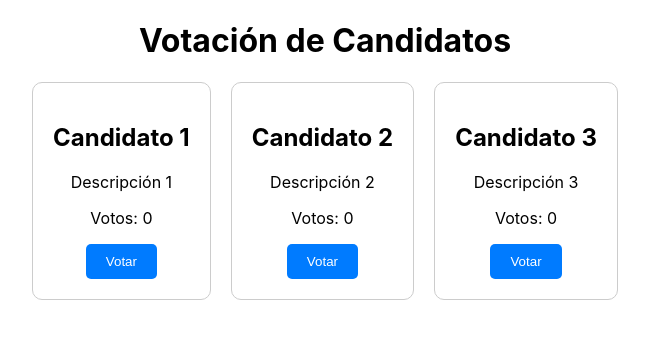
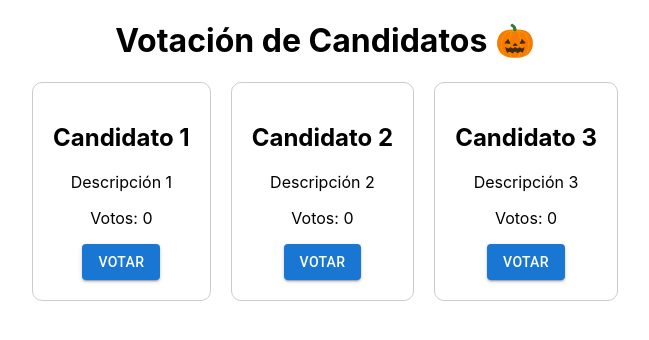
Before and after one commit to mmodugno/halloween-front-end, a React (Create React App) app: page / in a window 1280 px wide. Shown: the top 340 px of the page, without its empty margins (315-964 px from the left). Built offline with nearby package versions, Linux system fonts and the light colour scheme.

Commit message:
local storage with vote

```diff
--- a/src/App.css
+++ b/src/App.css
@@ -3,6 +3,12 @@
 }
 
 .candidates-list {
+  display: flex;
+  justify-content: center;
+  gap: 20px;
+}
+
+.candidate-vote {
   display: flex;
   justify-content: center;
   gap: 20px;
--- a/src/components/CandidateCard.js
+++ b/src/components/CandidateCard.js
@@ -1,12 +1,13 @@
 import React from 'react';
+import Button from '@mui/material/Button';
 
-const CandidateCard = ({ name, description, votes, onVote }) => {
+const CandidateCard = ({ name, description, votes, onVote, hasVoted }) => {
   return (
     <div className="candidate-card">
       <h2>{name}</h2>
       <p>{description}</p>
       <p>Votos: {votes}</p>
-      <button onClick={onVote}>Votar</button>
+      <Button variant="contained" disabled={hasVoted} onClick={onVote}>Votar {hasVoted}</Button>
     </div>
   );
 };
--- a/src/components/Header.js
+++ b/src/components/Header.js
@@ -3,7 +3,7 @@ import React from 'react';
 const Header = () => {
   return (
     <header>
-      <h1>Votación de Candidatos</h1>
+      <h1>Votación de Candidatos 🎃</h1>
     </header>
   );
 };
--- /dev/null
+++ b/src/components/VotedCandidateCard.js
@@ -0,0 +1,11 @@
+import React from 'react';
+
+const VotedCandidateCard = ({ id }) => {
+  if (id) return (
+    <div className="candidate-card">
+      <h2>Votaste al: #{id}</h2>
+    </div>
+  );
+};
+
+export default VotedCandidateCard;
--- a/src/pages/Home.js
+++ b/src/pages/Home.js
@@ -1,6 +1,7 @@
-import React, { useState } from 'react';
+import React, { useState, useEffect } from 'react';
 import Header from '../components/Header';
 import CandidateCard from '../components/CandidateCard';
+import VotedCandidateCard from '../components/VotedCandidateCard';
 
 const Home = () => {
   const [candidates, setCandidates] = useState([
@@ -8,6 +9,19 @@ const Home = () => {
     { id: 2, name: 'Candidato 2', description: 'Descripción 2', votes: 0 },
     { id: 3, name: 'Candidato 3', description: 'Descripción 3', votes: 0 }
   ]);
+
+  const [vote, setVote] = useState(0)
+
+  useEffect(() => {
+    const vote = JSON.parse(localStorage.getItem('halloween-vote'));
+    if (vote) {
+     setVote(vote);
+    }
+  }, []);
+
+  useEffect(() => {
+    localStorage.setItem('halloween-vote', JSON.stringify(vote));
+  }, [vote]);
 
   const handleVote = (id) => {
     setCandidates(
@@ -19,6 +33,10 @@ const Home = () => {
     );
   };
 
+  const handleUserVote = id => {
+    setVote(id)
+  }
+
   return (
     <div>
       <Header />
@@ -29,9 +47,16 @@ const Home = () => {
             name={candidate.name}
             description={candidate.description}
             votes={candidate.votes}
-            onVote={() => handleVote(candidate.id)}
+            hasVoted={vote !== 0}
+            onVote={() => {
+              handleUserVote(candidate.id)
+              handleVote(candidate.id)
+            }}
           />
         ))}
+      </div>
+      <div className="candidate-vote">
+          <VotedCandidateCard id={vote} />
       </div>
     </div>
   );
```
Also changed, not shown: src/components/VoteButton.js (deleted, +0 -7 lines).
